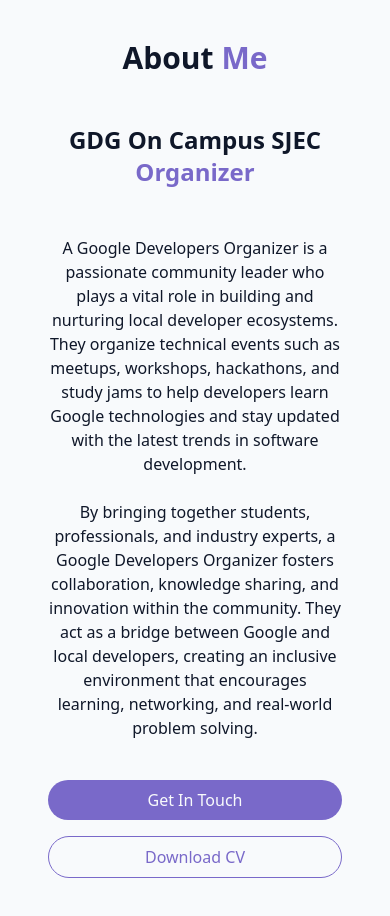
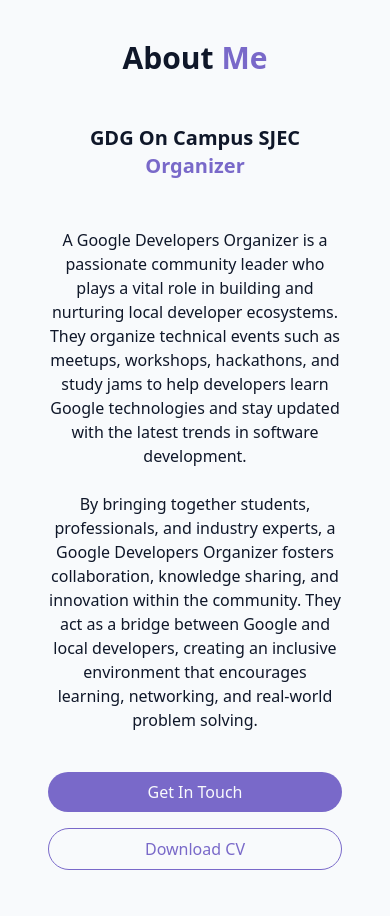
Before and after one commit to mimionly/GdgOrganizerPortfolio, a React (Vite) app: page / in a window 390 px wide. Shown: the part 900-1816 px from the top of the page. Built offline with nearby package versions, Linux system fonts and the light colour scheme.

Commit message:
Fix: About page Heading

```diff
--- a/src/components/About.jsx
+++ b/src/components/About.jsx
@@ -5,14 +5,14 @@
     <section id="about" className="py-24 px-4 relative">
       {" "}
       <div className="container mx-auto max-w-5xl">
-        <h2 className="text-3xl md:text-4xl font-bold mb-12 text-center">
+        <h2 className="text-3xl md:text-4xl lg:text-5xl font-bold mb-12 text-center">
           About <span className="text-primary"> Me</span>
         </h2>
 
         <div className="grid grid-cols-1 md:grid-cols-2 gap-12 items-center">
           <div className="space-y-6">
 
-            <h3 className="text-2xl md:text-2xl  mb-12 text-center font-semibold">
+            <h3 className="text-xl md:text-2xl  mb-12 text-center font-semibold">
               GDG On Campus SJEC
             <span className="text-primary"> Organizer </span>
             </h3>
```
